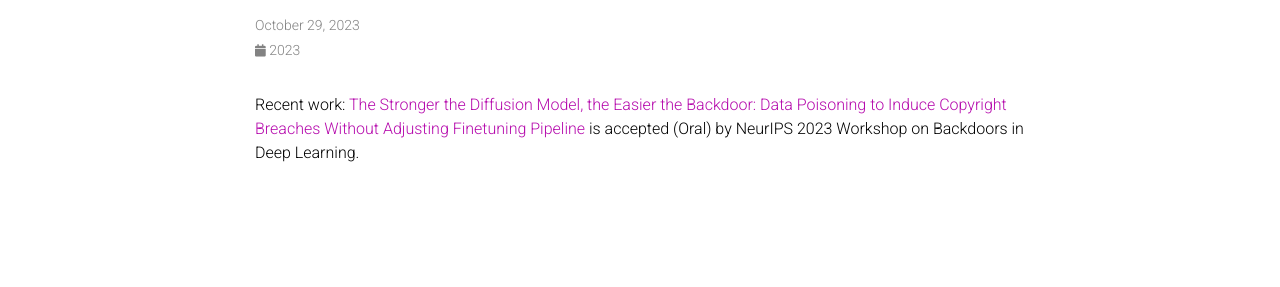
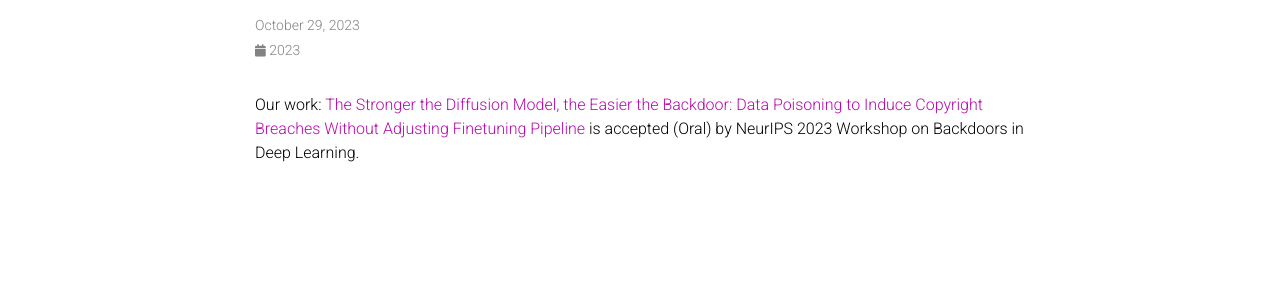
Before and after one commit to UnivTraveller/univtraveller.github.io, a Jekyll site: the page built from _news/announcement_4.md, in a window 1280 px wide. Shown: the part 146-433 px from the top of the page. Built offline with Jekyll 4.4.1, drawn with Linux system fonts in a browser that asks for light colours; full-size pictures stand in for the smaller copies a plugin makes; comment, search, counter and statistics services are not loaded; a style sheet for code colours, icons or effects is not loaded.

Commit message:
update info2

```diff
--- a/_news/announcement_4.md
+++ b/_news/announcement_4.md
@@ -3,7 +3,7 @@
 date: 2023-10-29 19:00:00-0400
 inline: true
 ---
-Recent work: <a href="https://openreview.net/forum?id=20FxHX25aq" target = "_blank">The Stronger the Diffusion Model, the Easier the Backdoor: Data Poisoning to Induce Copyright Breaches Without Adjusting Finetuning Pipeline</a> is accepted (Oral) by NeurIPS 2023 Workshop on Backdoors in Deep Learning.
+Our work: <a href="https://openreview.net/forum?id=20FxHX25aq" target = "_blank">The Stronger the Diffusion Model, the Easier the Backdoor: Data Poisoning to Induce Copyright Breaches Without Adjusting Finetuning Pipeline</a> is accepted (Oral) by NeurIPS 2023 Workshop on Backdoors in Deep Learning.
 
 <!-- ---
 layout: post
```
Also changed, not shown: _news/announcement_5.md (+1 -1 lines).
